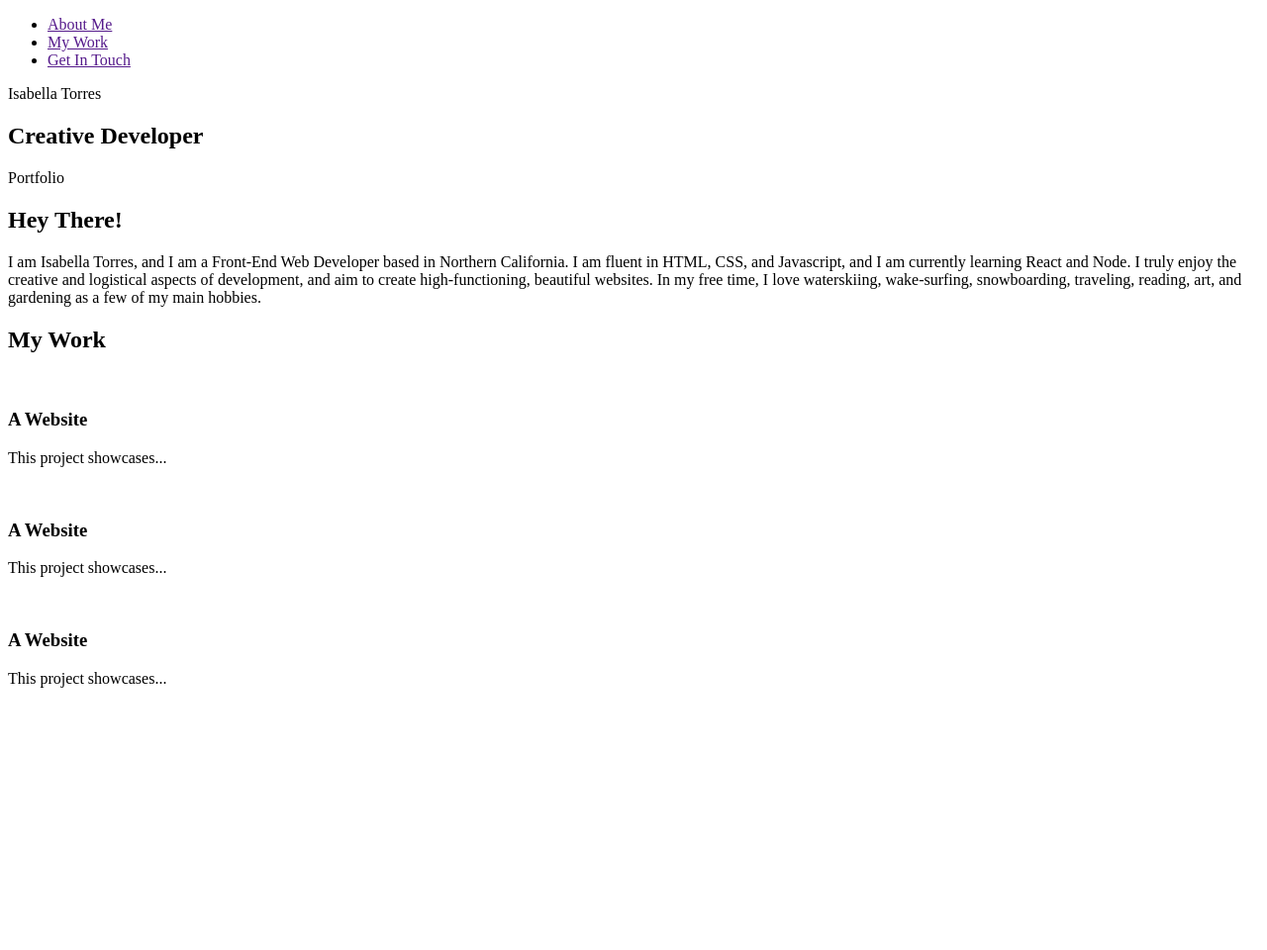
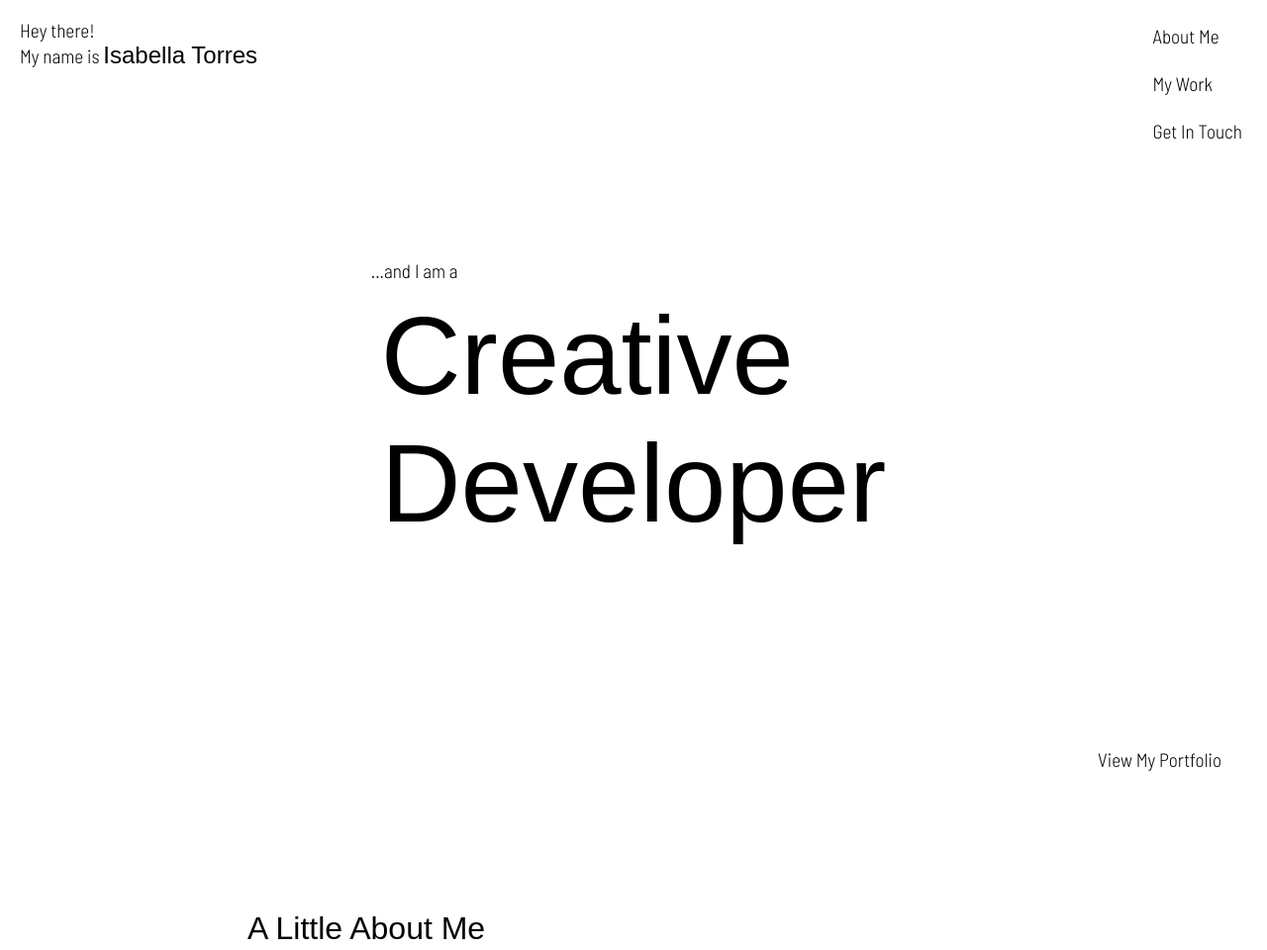
Before and after one commit to bella-t22/portfolio, a website built with webpack: page src/index.html in a window 1280 px wide. Shown: the top 960 px of the page at 99% size. Before the commit the page ends 800 px from the top, so only its background shows below. Built offline with nearby package versions, Linux system fonts and the light colour scheme; a web font is replaced by a local one.

Commit message:
Add basic css styles

```diff
--- a/src/app.css
+++ b/src/app.css
@@ -0,0 +1,125 @@
+/* color: rgb(9, 55, 97);
+color: rgb(4, 23, 41); */
+
+html, body {
+    margin: 0;
+}
+
+body {
+    font-family: "Barlow Semi Condensed", sans-serif;
+    font-weight: 300;
+    font-size: 1.2rem;
+}
+
+nav {
+    position: absolute;
+    right: 0;
+}
+
+nav li {
+    list-style-type: none;
+    margin: 25px;
+}
+
+nav a {
+    text-decoration: none;
+    color: black;
+}
+
+#intro-section {
+    display: flex;
+    flex-direction: column;
+    justify-content: space-between;
+    height: 100vh;
+    padding: 0 20px 20px;
+    margin: 0;
+}
+
+#intro {
+    align-self: flex-start;
+}
+
+#name {
+    font-family: "Aclonica", sans-serif;
+    font-weight: 400;
+    font-size: 1.5rem;
+}
+
+#center {
+    align-self: center;
+}
+
+#center p {
+    margin: 0;
+}
+
+h1 {
+    font-family: "Aclonica", sans-serif;
+    font-weight: 400;
+    font-size: 7rem;
+    margin: 10px;
+}
+
+#intro-section button {
+    align-self: flex-end;
+    margin: 20px;
+    border: none;
+    background-color: white;
+    font-family: "Barlow Semi Condensed", sans-serif;
+    font-weight: 300;
+    font-size: 1.2rem;
+}
+
+section {
+    margin: 100px 250px;
+}
+
+h2 {
+    font-family: "Aclonica", sans-serif;
+    font-weight: 400;
+    font-size: 2rem;
+}
+
+.special {
+    font-family: "Aclonica", sans-serif;
+    font-weight: 300;
+    font-size: 1.2rem;
+}
+
+.section-content {
+    margin: 0 100px;
+    line-height: 2rem;
+}
+
+.skills-box {
+    border: 1px solid black;
+    padding: 100px;
+}
+
+.work-box {
+    display: flex;
+    justify-content: space-between;
+}
+
+.card {
+    display: flex;
+    flex-direction: column;
+    align-items: center;
+}
+
+.card img {
+    width: 150px;
+    height: 150px;
+    border: 1px solid black;
+}
+
+.card img, .card h3, .card p {
+    margin: 5px;
+}
+
+footer {
+    display: flex;
+    justify-content: space-between;
+    padding: 0 20px;
+    color: rgb(80, 80, 80)
+}
--- a/src/index.html
+++ b/src/index.html
@@ -4,6 +4,12 @@
     <meta charset="UTF-8">
     <meta name="viewport" content="width=device-width, initial-scale=1.0">
     <title>Isabella Torres - Portfolio</title>
+
+    <link rel="preconnect" href="https://fonts.googleapis.com">
+    <link rel="preconnect" href="https://fonts.gstatic.com" crossorigin>
+    <link href="https://fonts.googleapis.com/css2?family=Aclonica&family=Barlow+Semi+Condensed:ital,wght@0,100;0,200;0,300;0,400;0,500;0,600;0,700;0,800;0,900;1,100;1,200;1,300;1,400;1,500;1,600;1,700;1,800;1,900&display=swap" rel="stylesheet">
+
+    <link rel="stylesheet" href="app.css">
 </head>
 <body>
     <nav>
@@ -13,20 +19,31 @@
             <li><a href="">Get In Touch</a></li>
         </ul>
     </nav>
+    <header id="intro-section">
+        <p id="intro">Hey there!<br>My name is <span id="name">Isabella Torres</span></p>
+        <div id="center">
+            <p>...and I am a</p>
+            <h1>Creative<br>Developer</h1>
+        </div>
+        <button>View My Portfolio</button>
+    </header>
+
     <main>
-        <section id="intro">
-            <p>Isabella Torres</p>
-            <h1>Creative Developer</h1>
-            <p>Portfolio</p>
+        <section id="about-me-section">
+            <h2>A Little About Me</h2>
+            <div class="section-content">
+                <p>My name is Isabella Torres, and I am a <span class="special">Front-End Web Developer</span> based in Northern California. I am fluent in HTML, CSS, and Javascript, and I am currently learning React and Node. I truly enjoy the creative and logistical aspects of development, and aim to create high-functioning, beautiful websites. In my free time, I love waterskiing, wake-surfing, snowboarding, traveling, reading, art, and gardening as just a few of my main hobbies.</p>
+            </div>
         </section>
 
-        <section id="about-me">
-            <h2>Hey There!</h2>
-            <p>I am Isabella Torres, and I am a Front-End Web Developer based in Northern California. I am fluent in HTML, CSS, and Javascript, and I am currently learning React and Node. I truly enjoy the creative and logistical aspects of development, and aim to create high-functioning, beautiful websites. In my free time, I love waterskiing, wake-surfing, snowboarding, traveling, reading, art, and gardening as a few of my main hobbies.</p>
+        <section id="skills-section">
+            <h2>My Skills Include...</h2>
+            <div class="section-content skills-box"></div>
         </section>
 
-        <section id="my-work">
+        <section id="my-work-section">
             <h2>My Work</h2>
+            <div class="section-content work-box">
                 <div class="card">
                     <img src="" alt="">
                     <h3>A Website</h3>
@@ -42,8 +59,20 @@
                     <h3>A Website</h3>
                     <p>This project showcases...</p>
                 </div>
+            </div>
+        </section>
+
+        <section id="contact-section">
+            <h2>Get In Touch</h2>
+            <p>Please feel free to email me if you are interested in my work or have any questions!</p>
+            <p>Email: <i>b.jtorr22@gmail.com</i></p>
         </section>
     </main>
 
+    <footer>
+        <p>Created by: Isabella Torres</p>
+        <p>Portfolio 2024</p>
+    </footer>
+
 </body>
 </html>
```
Lines whose indentation alone changed are shown as unchanged.
